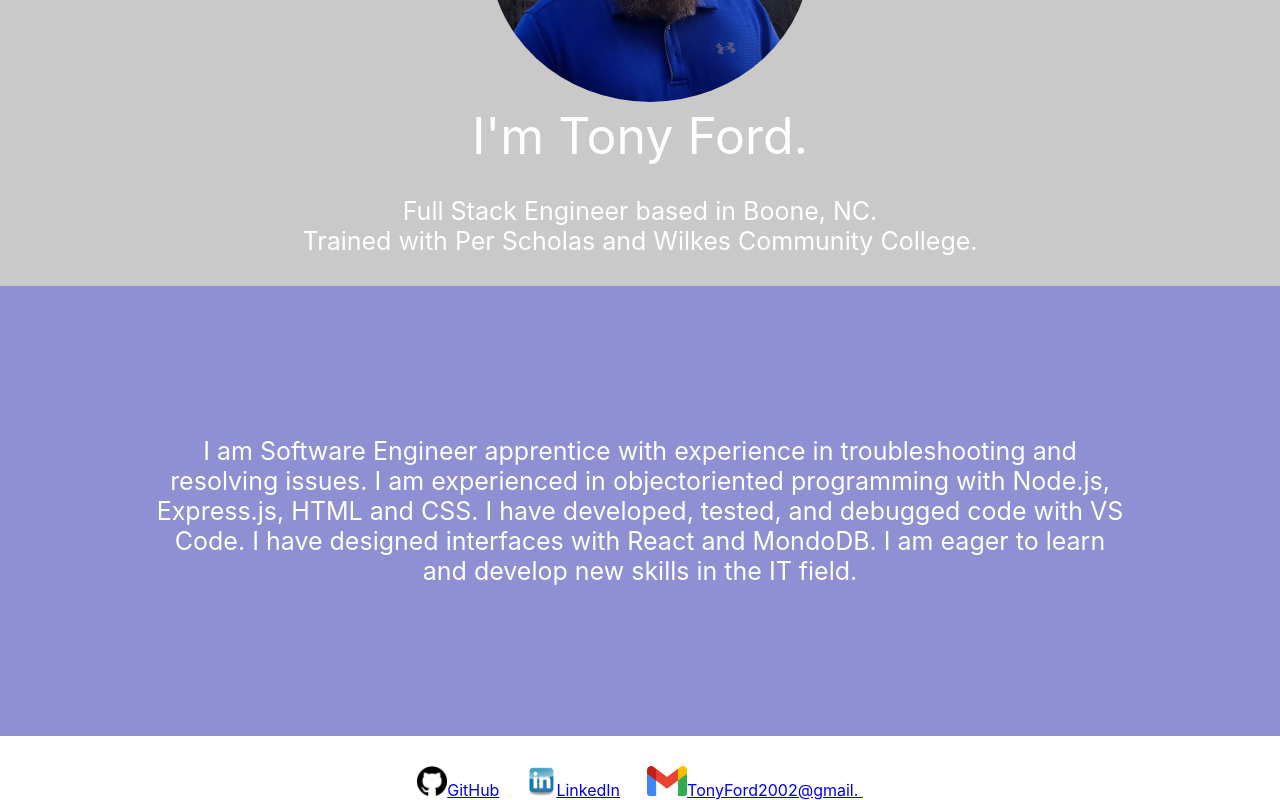
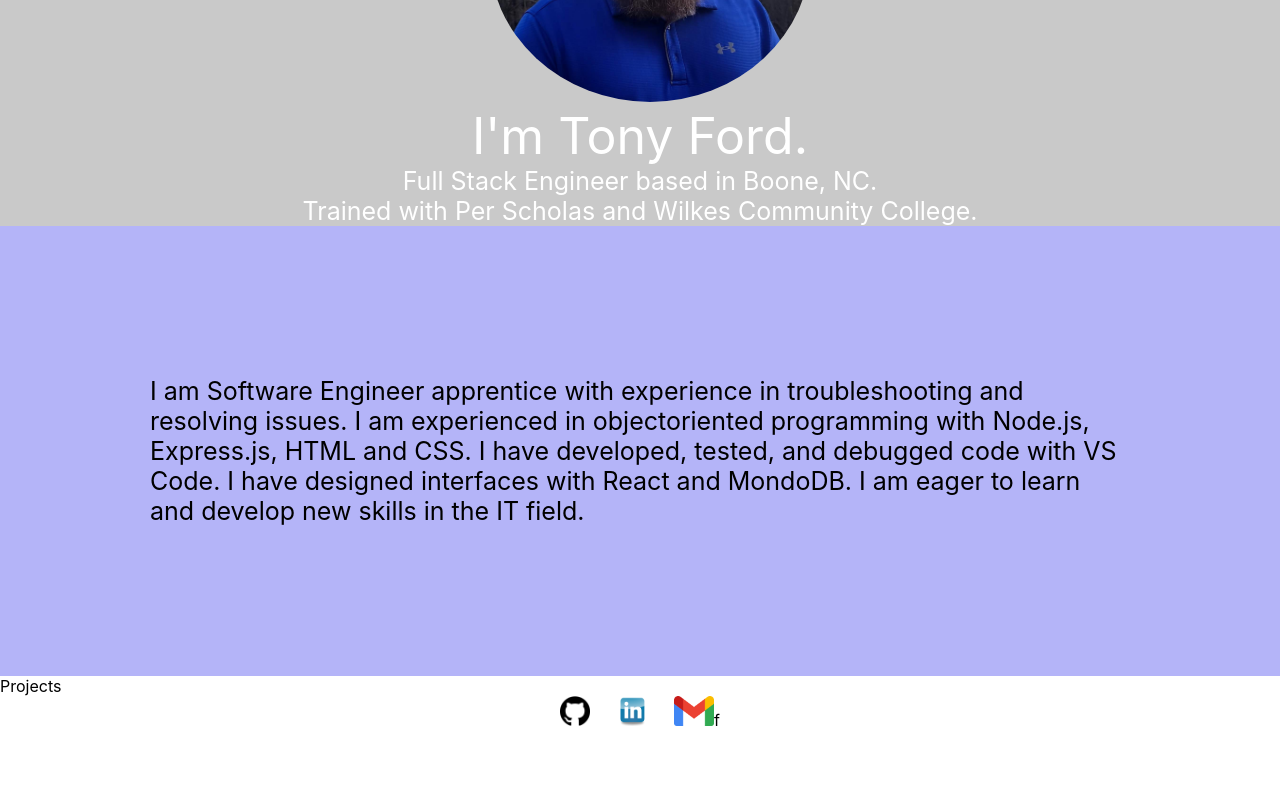
Before and after one commit to TonyFord2002/Portfolio, a React (Create React App) app: page / in a window 1280 px wide. Shown: the part 398-1198 px from the top of the page. After the commit the page ends 1128 px from the top, so only its background shows below. Built offline with nearby package versions, Linux system fonts and the light colour scheme.

Commit message:
links test

```diff
--- a/src/App.css
+++ b/src/App.css
@@ -1,7 +1,6 @@
 #greeting{background-color: rgb(201, 201, 201);
   color: white;
   text-align: center;
-  margin-bottom: 30px;
 }
 
 #img{text-align: center;}
@@ -17,11 +16,9 @@
 
 #greetingtext{
   font-size: 25px;
-  margin-top: 30px;
 }
 
 #info{background-color: rgba(7, 7, 232, .3);
-      margin-top: 30px;
       padding: 150px;
       font-size: 25px;
 }
--- a/src/App.js
+++ b/src/App.js
@@ -16,19 +16,27 @@ function App() {
         <div id='nametext'>I'm Tony Ford.</div>
 
         <div id='greetingtext'> Full Stack Engineer based in Boone, NC.<br/> Trained with Per Scholas and Wilkes Community College.
+        </div>
       </div>
 
         <div id='info'>
           I am Software Engineer apprentice with experience in troubleshooting and resolving issues. I am experienced in objectoriented programming with Node.js, Express.js, HTML and CSS. I have developed, tested, and debugged code with VS Code. I have designed interfaces with React and MondoDB. I am eager to learn and develop new skills in the IT field.
       </div>
 
+      <div id='projects'>
+      <label>Projects</label>
       </div>
+
       <div id='links'>
-      <img id='github' src={github}/><a href='https://github.com/TonyFord2002'>GitHub</a>
-      &nbsp;&nbsp;&nbsp;&nbsp;&nbsp;&nbsp;<img id='linkedin' src={linkedin}/><a href='https://www.linkedin.com/in/tonyford2002/'>LinkedIn</a>
-      &nbsp;&nbsp;&nbsp;&nbsp;&nbsp;&nbsp;<img id='gmail' src={gmail}/><a href="mailto:tonyford2002@gmail.com" target="_blank" rel="noopener noreferrer">TonyFord2002@gmail.&nbsp;</a>
+      <a href='https://github.com/TonyFord2002'><img id='github' src={github}/></a>
+      &nbsp;&nbsp;&nbsp;&nbsp;&nbsp;&nbsp;
 
+      <a href='https://www.linkedin.com/in/tonyford2002/'><img id='linkedin' src={linkedin}/></a>
+      &nbsp;&nbsp;&nbsp;&nbsp;&nbsp;&nbsp;
+
+      <a href="mailto:tonyford2002@gmail.com" target="_blank" rel="noopener noreferrer"><img id='gmail' src={gmail}/></a>f
       </div>
+
     </div>
   );
 }
```
